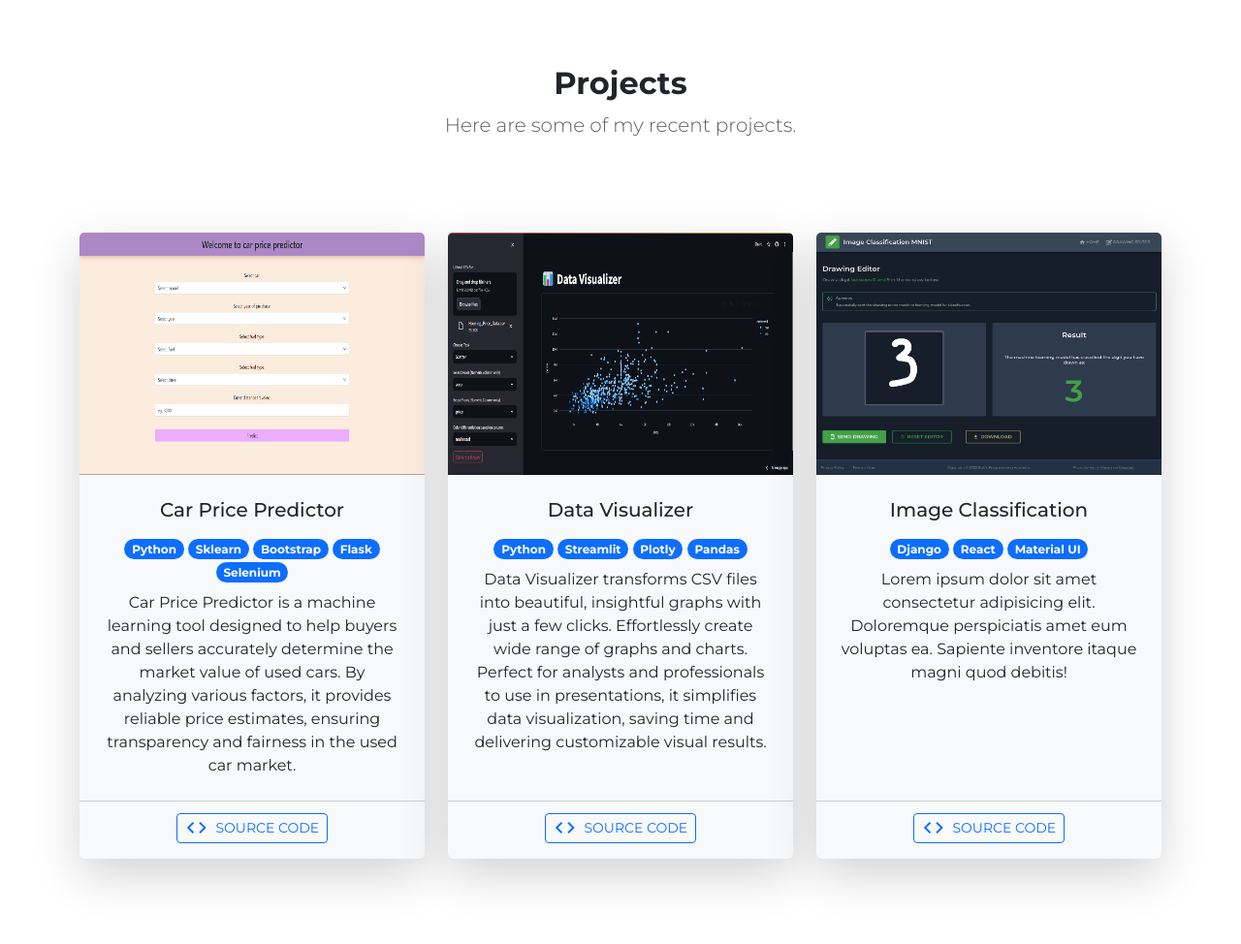
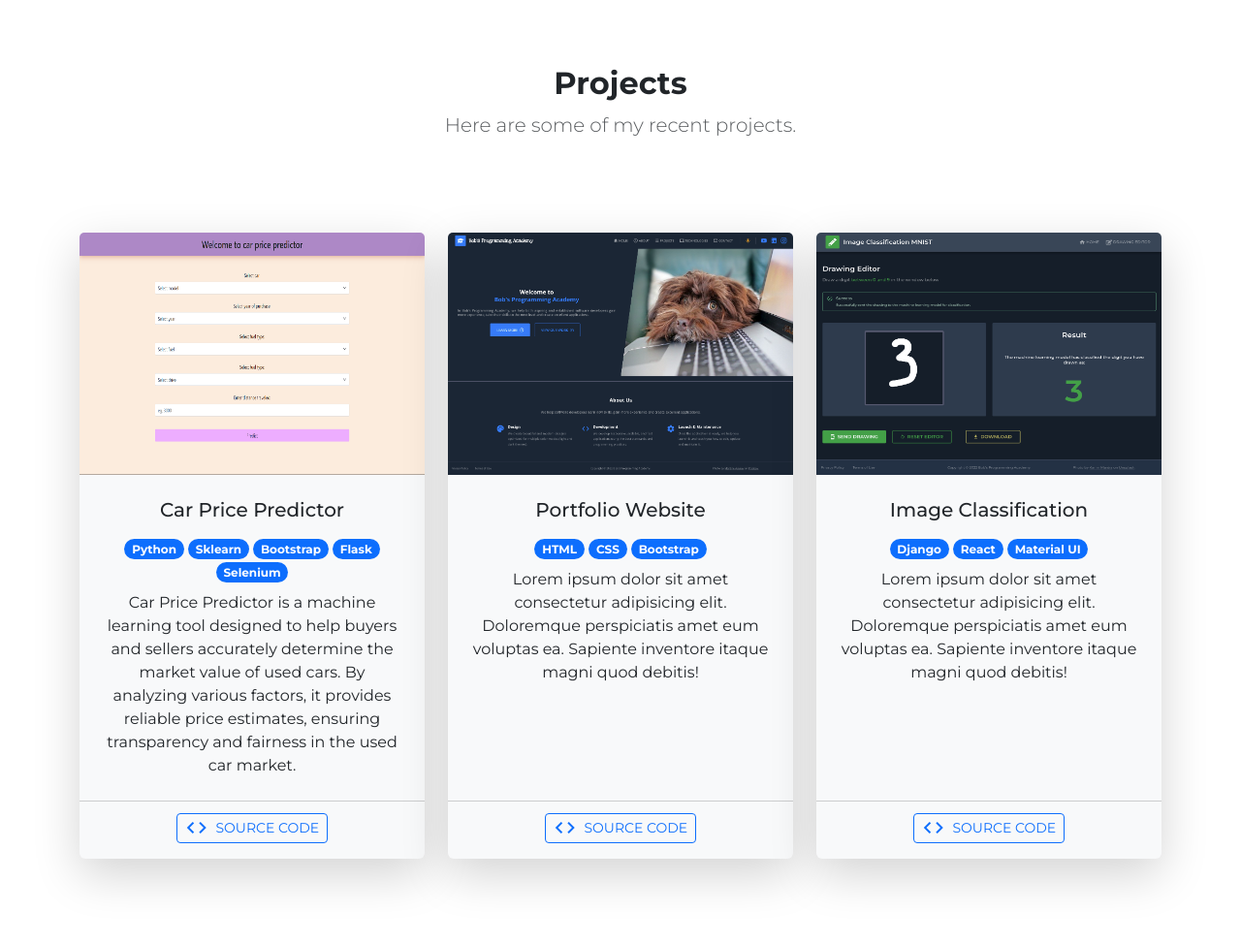
Before and after one commit to chirag-dudhrejia/portfolio_website, a Flask app: page / in a window 1280 px wide. Shown: the part 1356-2330 px from the top of the page at 97% size. Run offline with Flask 3, Linux system fonts and the light colour scheme; some libraries are stand-ins or nearby versions.

Commit message:
project added
This reverts commit 4da7f4f2deea85d13d468c1975e135957e9f415b.

```diff
--- a/templates/index.html
+++ b/templates/index.html
@@ -79,7 +79,7 @@
                                     Learn More
                                     <span class="material-icons-outlined ms-2">help_outline</span>
                                 </a>
-                                <a class="btn btn-outline-primary btn-large tetx-uppercase" href="#projects">
+                                <a class="btn btn-outline-primary btn-large tetx-uppercase" href="#about">
                                     View My Work
                                     <span class="material-icons-outlined ms-2">manage_search</span>
                                 </a>
@@ -158,7 +158,7 @@
 
                         <div class="col-lg-4 mx-auto mb-5">
                             <div class="card h-100 shadow-lg border-0 bg-light">
-                                <img class="card-img-top" src="static/images/car_price_predictor.png" alt="Project 1">
+                                <img class="card-img-top" src="static/images/project1.png" alt="Project 1">
                                 <div class="card-body p-4">
                                     <h5 class="card-title mb-3">Car Price Predictor</h5>
                                     <div class="mb-2">
@@ -187,23 +187,22 @@
 
                         <div class="col-lg-4 mx-auto mb-5">
                             <div class="card h-100 shadow-lg border-0 bg-light">
-                                <img class="card-img-top" src="static/images/data_visualizerr.png" alt="data-visualizer-project-image">
+                                <img class="card-img-top" src="static/images/project2.png" alt="Project 2">
                                 <div class="card-body p-4">
-                                    <h5 class="card-title mb-3">Data Visualizer</h5>
+                                    <h5 class="card-title mb-3">Portfolio Website</h5>
                                     <div class="mb-2">
-                                        <div class="badge bg-primary rounded-pill">Python</div>
-                                        <div class="badge bg-primary rounded-pill">Streamlit</div>
-                                        <div class="badge bg-primary rounded-pill">Plotly</div>
-                                        <div class="badge bg-primary rounded-pill">Pandas</div>
+                                        <div class="badge bg-primary rounded-pill">HTML</div>
+                                        <div class="badge bg-primary rounded-pill">CSS</div>
+                                        <div class="badge bg-primary rounded-pill">Bootstrap</div>
                                     </div>
                                     <p class="card-text">
-                                            Data Visualizer transforms CSV files into beautiful, insightful graphs with just a few clicks. Effortlessly create wide range of graphs and charts. Perfect for analysts and professionals to use in presentations, it simplifies data visualization, saving time and delivering customizable visual results.
+                                        Lorem ipsum dolor sit amet consectetur adipisicing elit. Doloremque perspiciatis amet eum voluptas ea. Sapiente inventore itaque magni quod debitis!
                                     </p>
                                 </div>
                                 <div class="card-footer bg-transparent mb-2">
                                     <a
                                         class="btn btn-outline-primary btn-sm text-uppercase mt-1"
-                                        href="https://datavisualizerr.streamlit.app/"
+                                        href="#project_link"
                                         target="_blank"
                                     >
                                         <span class="material-icons-outlined me-1">code</span>
```
Also changed, not shown: static/images/data_visualizer.png (deleted), static/images/data_visualizerr.png (deleted), static/images/project1.png (renamed from static/images/car_price_predictor.png), static/images/project2.png (added).
